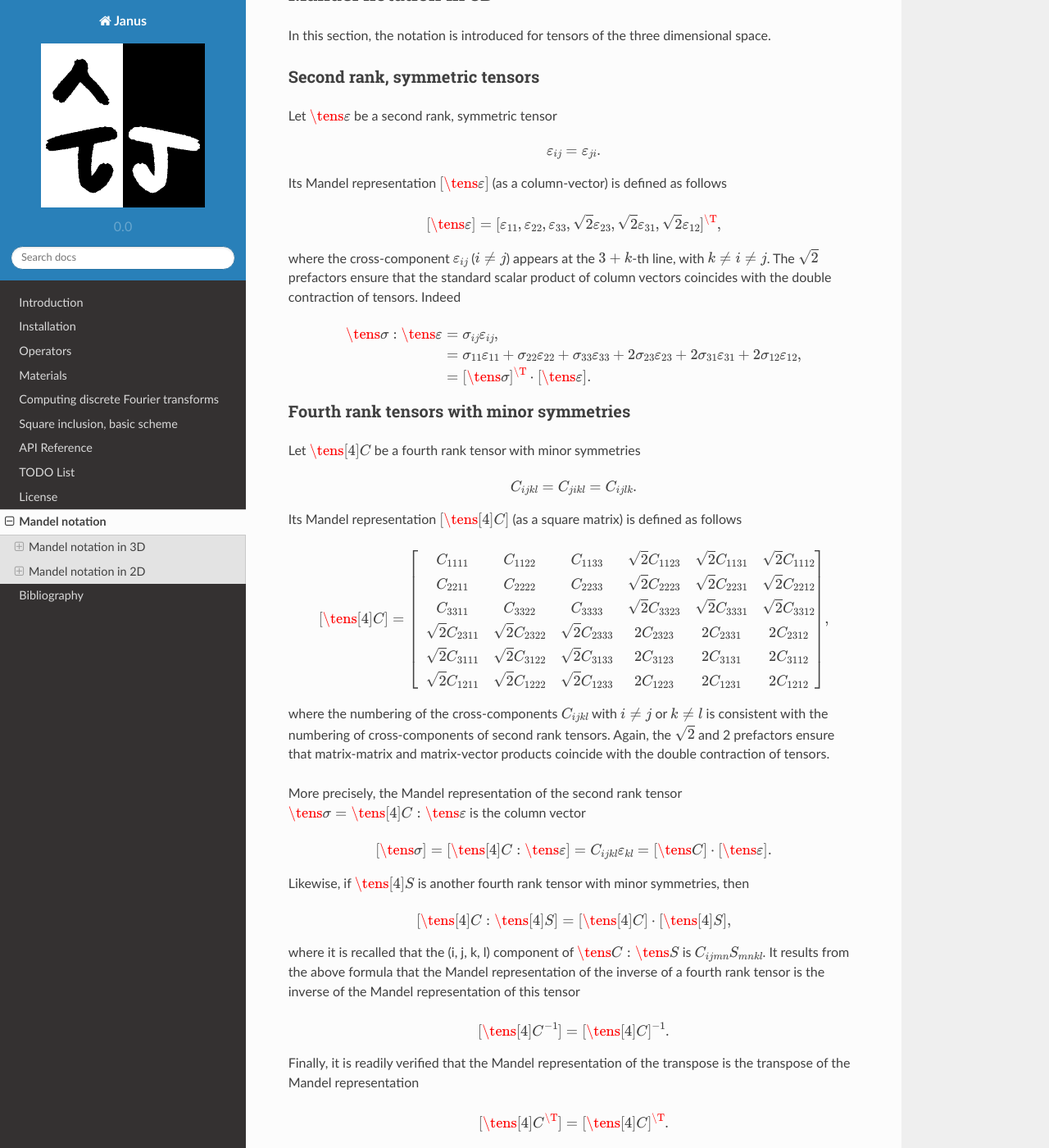
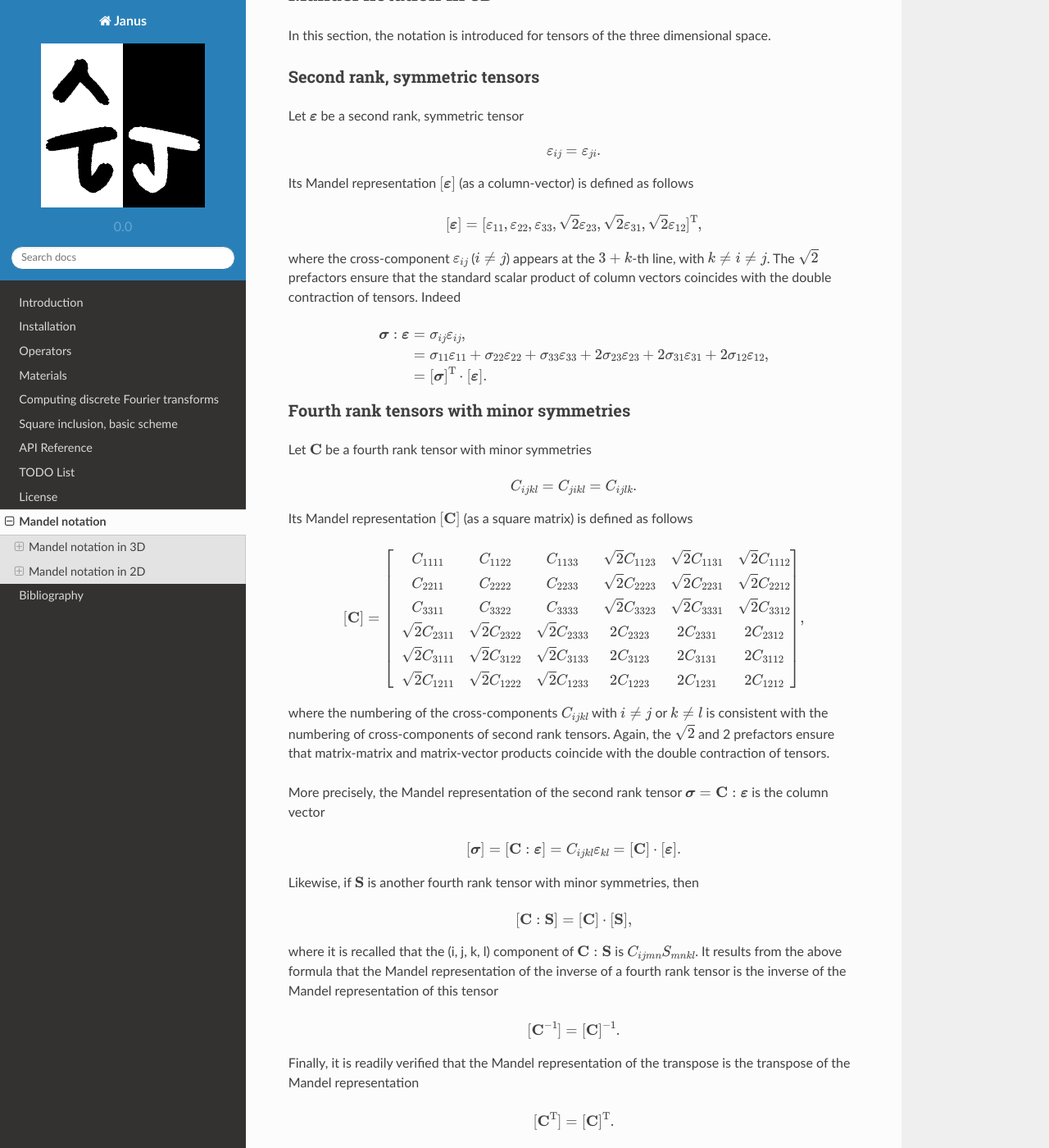
Before and after one commit to sbrisard/janus, a Sphinx documentation site: the page built from docs/mandel.rst, in a window 1280 px wide and 1400 px high, scrolled down 304 px. Shown: the whole window at 82% size. Built offline with Sphinx 7.4.7 and the Read the Docs theme 2.0.0, drawn with Linux system fonts in a browser that asks for light colours; formulas are drawn with MathJax 3; some of the changed text lies outside the part shown.

Commit message:
Removed custom LaTeX macros.

```diff
--- a/docs/mandel.rst
+++ b/docs/mandel.rst
@@ -16,20 +16,20 @@ In this section, the notation is introduced for tensors of the three dimensional
 Second rank, symmetric tensors
 ------------------------------
 
-Let :math:`\tens\varepsilon` be a second rank, symmetric tensor
+Let :math:`\boldsymbol\varepsilon` be a second rank, symmetric tensor
 
 .. math::
 
    \varepsilon_{ij}=\varepsilon_{ji}.
 
-Its Mandel representation :math:`[\tens\varepsilon]` (as a column-vector) is defined as follows
+Its Mandel representation :math:`[\boldsymbol\varepsilon]` (as a column-vector) is defined as follows
 
 .. math::
 
-   [\tens\varepsilon] = [
+   [\boldsymbol\varepsilon] = [
        \varepsilon_{11}, \varepsilon_{22}, \varepsilon_{33},
        \sqrt2\varepsilon_{23}, \sqrt2\varepsilon_{31}, \sqrt2\varepsilon_{12}
-   ]^\T,
+   ]^\mathrm{T},
 
 where the cross-component :math:`\varepsilon_{ij}` (:math:`i\neq j`) appears at the :math:`3+k`-th line, with :math:`k\neq i\neq j`. The :math:`\sqrt 2` prefactors ensure that the standard scalar product of column vectors coincides with the double contraction of tensors. Indeed
 
@@ -37,25 +37,25 @@ where the cross-component :math:`\varepsilon_{ij}` (:math:`i\neq j`) appears at
    :nowrap:
 
    \begin{align*}
-   \tens\sigma:\tens\varepsilon&=\sigma_{ij}\varepsilon_{ij},\\
+   \boldsymbol\sigma:\boldsymbol\varepsilon&=\sigma_{ij}\varepsilon_{ij},\\
    &=\sigma_{11}\varepsilon_{11}+\sigma_{22}\varepsilon_{22}+\sigma_{33}\varepsilon_{33}+2\sigma_{23}\varepsilon_{23}+2\sigma_{31}\varepsilon_{31}+2\sigma_{12}\varepsilon_{12},\\
-   &=[\tens\sigma]^\T\cdot[\tens\varepsilon].
+   &=[\boldsymbol\sigma]^\mathrm{T}\cdot[\boldsymbol\varepsilon].
    \end{align*}
 
 Fourth rank tensors with minor symmetries
 -----------------------------------------
 
-Let :math:`\tens[4]C` be a fourth rank tensor with minor symmetries
+Let :math:`\mathbf C` be a fourth rank tensor with minor symmetries
 
 .. math::
 
    C_{ijkl}=C_{jikl}=C_{ijlk}.
 
-Its Mandel representation :math:`[\tens[4]C]` (as a square matrix) is defined as follows
+Its Mandel representation :math:`[\mathbf C]` (as a square matrix) is defined as follows
 
 .. math::
 
-   [\tens[4]C] =
+   [\mathbf C] =
    \begin{bmatrix}
        C_{1111} & C_{1122} & C_{1133} & \sqrt{2}C_{1123} & \sqrt{2}C_{1131} & \sqrt{2}C_{1112}\\
        C_{2211} & C_{2222} & C_{2233} & \sqrt{2}C_{2223} & \sqrt{2}C_{2231} & \sqrt{2}C_{2212}\\
@@ -67,25 +67,25 @@ Its Mandel representation :math:`[\tens[4]C]` (as a square matrix) is defined as
 
 where the numbering of the cross-components :math:`C_{ijkl}` with :math:`i\neq j` or :math:`k\neq l` is consistent with the numbering of cross-components of second rank tensors. Again, the :math:`\sqrt 2` and 2 prefactors ensure that matrix-matrix and matrix-vector products coincide with the double contraction of tensors.
 
-More precisely, the Mandel representation of the second rank tensor :math:`\tens\sigma=\tens[4]C:\tens\varepsilon` is the column vector
+More precisely, the Mandel representation of the second rank tensor :math:`\boldsymbol\sigma=\mathbf C:\boldsymbol\varepsilon` is the column vector
 
 .. math::
-   [\tens\sigma]=[\tens[4]C:\tens\varepsilon]=C_{ijkl}\varepsilon_{kl}=[\tens C]\cdot[\tens\varepsilon].
+   [\boldsymbol\sigma]=[\mathbf C:\boldsymbol\varepsilon]=C_{ijkl}\varepsilon_{kl}=[\mathbf C]\cdot[\boldsymbol\varepsilon].
 
-Likewise, if :math:`\tens[4]S` is another fourth rank tensor with minor symmetries, then
+Likewise, if :math:`\mathbf S` is another fourth rank tensor with minor symmetries, then
 
 .. math::
-   [\tens[4]C:\tens[4]S]=[\tens[4]C]\cdot[\tens[4]S],
+   [\mathbf C:\mathbf S]=[\mathbf C]\cdot[\mathbf S],
 
-where it is recalled that the (i, j, k, l) component of :math:`\tens C:\tens S` is :math:`C_{ijmn}S_{mnkl}`. It results from the above formula that the Mandel representation of the inverse of a fourth rank tensor is the inverse of the Mandel representation of this tensor
+where it is recalled that the (i, j, k, l) component of :math:`\mathbf C:\mathbf S` is :math:`C_{ijmn}S_{mnkl}`. It results from the above formula that the Mandel representation of the inverse of a fourth rank tensor is the inverse of the Mandel representation of this tensor
 
 .. math::
-   [\tens[4]C^{-1}]=[\tens[4]C]^{-1}.
+   [\mathbf C^{-1}]=[\mathbf C]^{-1}.
 
 Finally, it is readily verified that the Mandel representation of the transpose is the transpose of the Mandel representation
 
 .. math::
-   [\tens[4]C^\T]=[\tens[4]C]^\T.
+   [\mathbf C^\mathrm{T}]=[\mathbf C]^\mathrm{T}.
 
 Mandel notation in 2D
 =====================
@@ -95,20 +95,20 @@ The above formulas are readily extended to two dimensions, so that we only recal
 Second rank, symmetric tensors
 ------------------------------
 
-The Mandel representation :math:`[\tens\varepsilon]` (as a column-vector) of any second rank, symmetric tensor :math:`\tens\varepsilon` is defined as follows
+The Mandel representation :math:`[\boldsymbol\varepsilon]` (as a column-vector) of any second rank, symmetric tensor :math:`\boldsymbol\varepsilon` is defined as follows
 
 .. math::
 
-   [\tens\varepsilon] = [\varepsilon_{11}, \varepsilon_{22}, \sqrt2\varepsilon_{12}]^\T.
+   [\boldsymbol\varepsilon] = [\varepsilon_{11}, \varepsilon_{22}, \sqrt2\varepsilon_{12}]^\mathrm{T}.
 
 Fourth rank tensors with minor symmetries
 -----------------------------------------
 
-The Mandel representation :math:`[\tens[4]C]` (as a square matrix) of any fourth rank tensor :math:`\tens[4]C` with minor symmetries is defined as follows
+The Mandel representation :math:`[\mathbf C]` (as a square matrix) of any fourth rank tensor :math:`\mathbf C` with minor symmetries is defined as follows
 
 .. math::
 
-   [\tens[4]C] =
+   [\mathbf C] =
    \begin{bmatrix}
        C_{1111} & C_{1122} & \sqrt{2}C_{1112}\\
        C_{2211} & C_{2222} & \sqrt{2}C_{2212}\\
```
